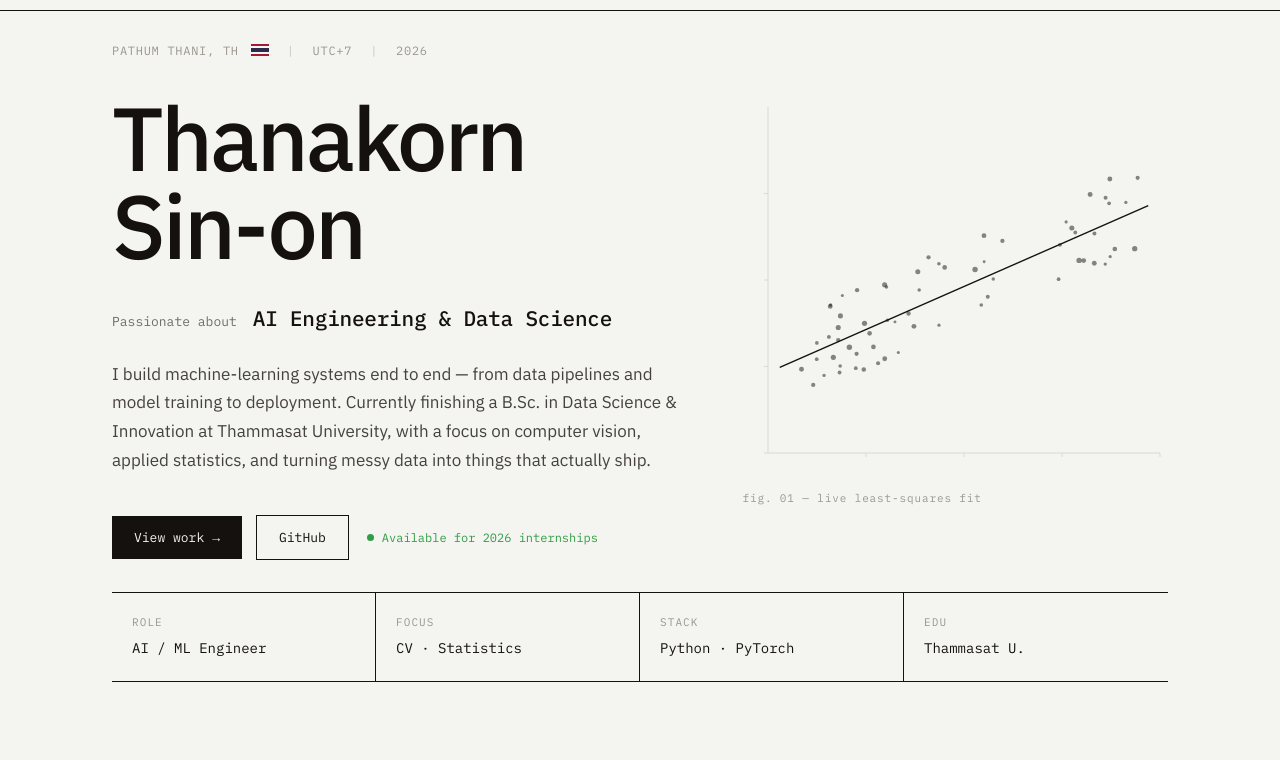
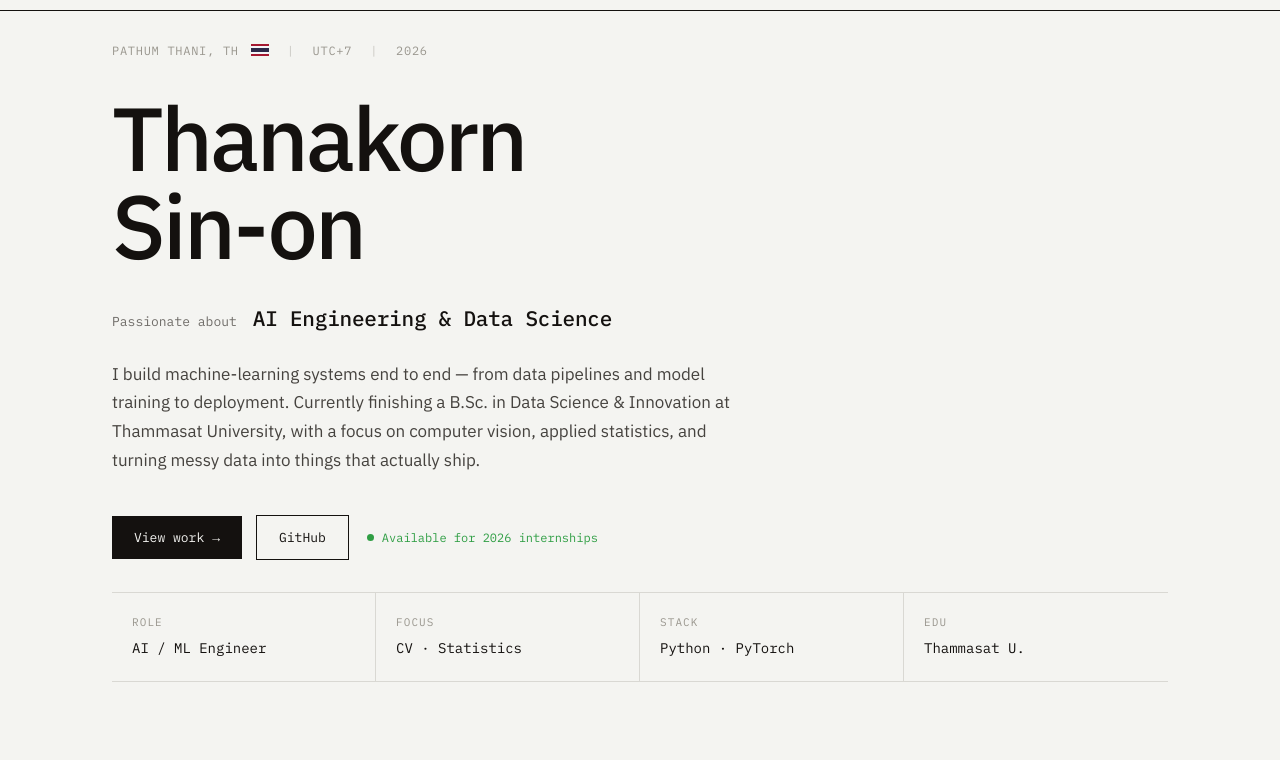
Before and after one commit to correleotion/correleotion.com, an Astro site: page / in a window 1280 px wide. Shown: the part 40-800 px from the top of the page. Built offline with nearby package versions, Linux system fonts and the light colour scheme; Astro itself is replaced by a stand-in of ours.

Commit message:
style: soften meta strip borders; remove hero scatter canvas
Co-Authored-By: Claude Fable 5 <noreply@anthropic.com>

```diff
--- a/public/js/main.js
+++ b/public/js/main.js
@@ -121,142 +121,6 @@
   });
 })();
 
-/* Hero art: drifting scatter points with a live least-squares fit line.
-   Monochrome, theme-aware, pauses off-screen, static under reduced motion. */
-(function () {
-  "use strict";
-
-  var canvas = document.getElementById("hero-canvas");
-  if (!canvas || !canvas.getContext) return;
-  var ctx = canvas.getContext("2d");
-
-  var reduceMotion = window.matchMedia("(prefers-reduced-motion: reduce)").matches;
-
-  // point cloud: fixed bases along a downward trend, gently wobbling
-  var N = 64;
-  var pts = [];
-  (function seed() {
-    // deterministic-ish spread using a simple LCG so reloads look similar
-    var s = 42;
-    function rnd() { s = (s * 1664525 + 1013904223) % 4294967296; return s / 4294967296; }
-    for (var i = 0; i < N; i++) {
-      var bx = 0.06 + 0.88 * rnd();
-      var by = 0.78 - 0.52 * bx + (rnd() - 0.5) * 0.28;
-      pts.push({
-        bx: bx,
-        by: Math.min(0.92, Math.max(0.08, by)),
-        ax: 0.008 + 0.014 * rnd(),
-        ay: 0.008 + 0.014 * rnd(),
-        wx: 0.4 + 1.1 * rnd(),
-        wy: 0.4 + 1.1 * rnd(),
-        px: rnd() * Math.PI * 2,
-        py: rnd() * Math.PI * 2,
-        r: 1.4 + rnd() * 1.3,
-      });
-    }
-  })();
-
-  var colors = {};
-  function readColors() {
-    var cs = getComputedStyle(document.documentElement);
-    colors.fg = cs.getPropertyValue("--fg").trim() || "#14110f";
-    colors.line = cs.getPropertyValue("--line").trim() || "#d9d8d3";
-    colors.accent = cs.getPropertyValue("--accent").trim() || "#14110f";
-  }
-  readColors();
-  new MutationObserver(readColors).observe(document.documentElement, {
-    attributes: true,
-    attributeFilter: ["data-theme", "data-accent"],
-  });
-
-  var W = 0, H = 0;
-  function resize() {
-    var dpr = window.devicePixelRatio || 1;
-    W = canvas.clientWidth;
-    H = canvas.clientHeight;
-    if (!W || !H) return;
-    canvas.width = W * dpr;
-    canvas.height = H * dpr;
-    ctx.setTransform(dpr, 0, 0, dpr, 0, 0);
-  }
-  window.addEventListener("resize", function () { resize(); if (reduceMotion) draw(0); });
-
-  var PAD = 26;
-  function draw(t) {
-    ctx.clearRect(0, 0, W, H);
-
-    // axes
-    ctx.strokeStyle = colors.line;
-    ctx.lineWidth = 1;
-    ctx.beginPath();
-    ctx.moveTo(PAD, 8);
-    ctx.lineTo(PAD, H - PAD);
-    ctx.lineTo(W - 8, H - PAD);
-    ctx.stroke();
-    // ticks
-    ctx.beginPath();
-    for (var i = 1; i <= 4; i++) {
-      var ty = 8 + (H - PAD - 8) * (i / 4);
-      ctx.moveTo(PAD - 4, ty); ctx.lineTo(PAD, ty);
-      var tx = PAD + (W - 8 - PAD) * (i / 4);
-      ctx.moveTo(tx, H - PAD); ctx.lineTo(tx, H - PAD + 4);
-    }
-    ctx.stroke();
-
-    // points + running sums for the fit
-    var sx = 0, sy = 0, sxx = 0, sxy = 0;
-    ctx.fillStyle = colors.fg;
-    for (var j = 0; j < N; j++) {
-      var p = pts[j];
-      var x = p.bx + p.ax * Math.sin(t * 0.001 * p.wx + p.px);
-      var y = p.by + p.ay * Math.sin(t * 0.001 * p.wy + p.py);
-      sx += x; sy += y; sxx += x * x; sxy += x * y;
-      var cx = PAD + x * (W - 8 - PAD);
-      var cy = 8 + y * (H - PAD - 8);
-      ctx.globalAlpha = 0.5;
-      ctx.beginPath();
-      ctx.arc(cx, cy, p.r, 0, Math.PI * 2);
-      ctx.fill();
-    }
-    ctx.globalAlpha = 1;
-
-    // least-squares fit across the visible x range
-    var mx = sx / N, my = sy / N;
-    var slope = (sxy - N * mx * my) / (sxx - N * mx * mx);
-    var icept = my - slope * mx;
-    var x0 = 0.03, x1 = 0.97;
-    ctx.strokeStyle = colors.accent;
-    ctx.lineWidth = 1.4;
-    ctx.beginPath();
-    ctx.moveTo(PAD + x0 * (W - 8 - PAD), 8 + (icept + slope * x0) * (H - PAD - 8));
-    ctx.lineTo(PAD + x1 * (W - 8 - PAD), 8 + (icept + slope * x1) * (H - PAD - 8));
-    ctx.stroke();
-  }
-
-  var running = false;
-  function loop(ts) {
-    if (!running) return;
-    draw(ts);
-    requestAnimationFrame(loop);
-  }
-  function start() { if (!running) { running = true; requestAnimationFrame(loop); } }
-  function stop() { running = false; }
-
-  resize();
-  if (reduceMotion) {
-    draw(0); // calm single frame
-  } else {
-    // animate only while the hero is on screen
-    new IntersectionObserver(function (entries) {
-      entries[0].isIntersecting ? start() : stop();
-    }).observe(canvas);
-  }
-  document.addEventListener("visibilitychange", function () {
-    if (reduceMotion) return;
-    document.hidden ? stop() : start();
-  });
-})();
-
 /* Contact form: returning from FormSubmit with ?sent=1 shows the thank-you note. */
 (function () {
   "use strict";
--- a/src/components/Hero.astro
+++ b/src/components/Hero.astro
@@ -1,6 +1,4 @@
 <header class="hero">
-  <div class="hero__grid">
-    <div class="hero__main">
   <div class="hero__coords">
     <span
       >PATHUM THANI, TH
@@ -42,13 +40,4 @@
       <span>Available for 2026 internships</span>
     </span>
   </div>
-    </div>
-
-    <aside class="hero__side" aria-hidden="true">
-      <figure class="hero-art">
-        <canvas id="hero-canvas"></canvas>
-        <figcaption class="hero-art__caption">fig. 01 — live least-squares fit</figcaption>
-      </figure>
-    </aside>
-  </div>
 </header>
--- a/src/styles/styles.css
+++ b/src/styles/styles.css
@@ -168,27 +168,6 @@ body {
 
 /* ---- hero ---- */
 .hero { padding: 32px 0; }
-.hero__grid {
-  display: grid;
-  grid-template-columns: 1.35fr 1fr;
-  gap: 56px;
-  align-items: center;
-}
-
-/* generative scatter + regression line (right side of the hero) */
-.hero-art { margin: 0; }
-.hero-art canvas {
-  width: 100%;
-  height: 380px;
-  display: block;
-}
-.hero-art__caption {
-  margin-top: 12px;
-  font-family: var(--mono);
-  font-size: 11px;
-  letter-spacing: 0.08em;
-  color: var(--faint);
-}
 .hero__coords {
   font-family: var(--mono);
   font-size: 12px;
@@ -297,12 +276,12 @@ body {
 .meta-strip {
   display: grid;
   grid-template-columns: repeat(4, 1fr);
-  border-top: 1px solid var(--linex);
-  border-bottom: 1px solid var(--linex);
+  border-top: 1px solid var(--line);
+  border-bottom: 1px solid var(--line);
 }
 .meta-cell {
   padding: 22px 20px 24px;
-  border-right: 1px solid var(--linex);
+  border-right: 1px solid var(--line);
 }
 .meta-cell:last-child { border-right: none; }
 .meta-cell__label {
@@ -764,8 +743,6 @@ html[data-theme="dark"] .stack-item img { filter: invert(1); }
 
 /* ---- responsive ---- */
 @media (max-width: 960px) {
-  .hero__grid { grid-template-columns: 1fr; }
-  .hero__side { display: none; }
   .contact__grid { grid-template-columns: 1fr; gap: 48px; }
 }
 
```
Lines whose indentation alone changed are shown as unchanged.
